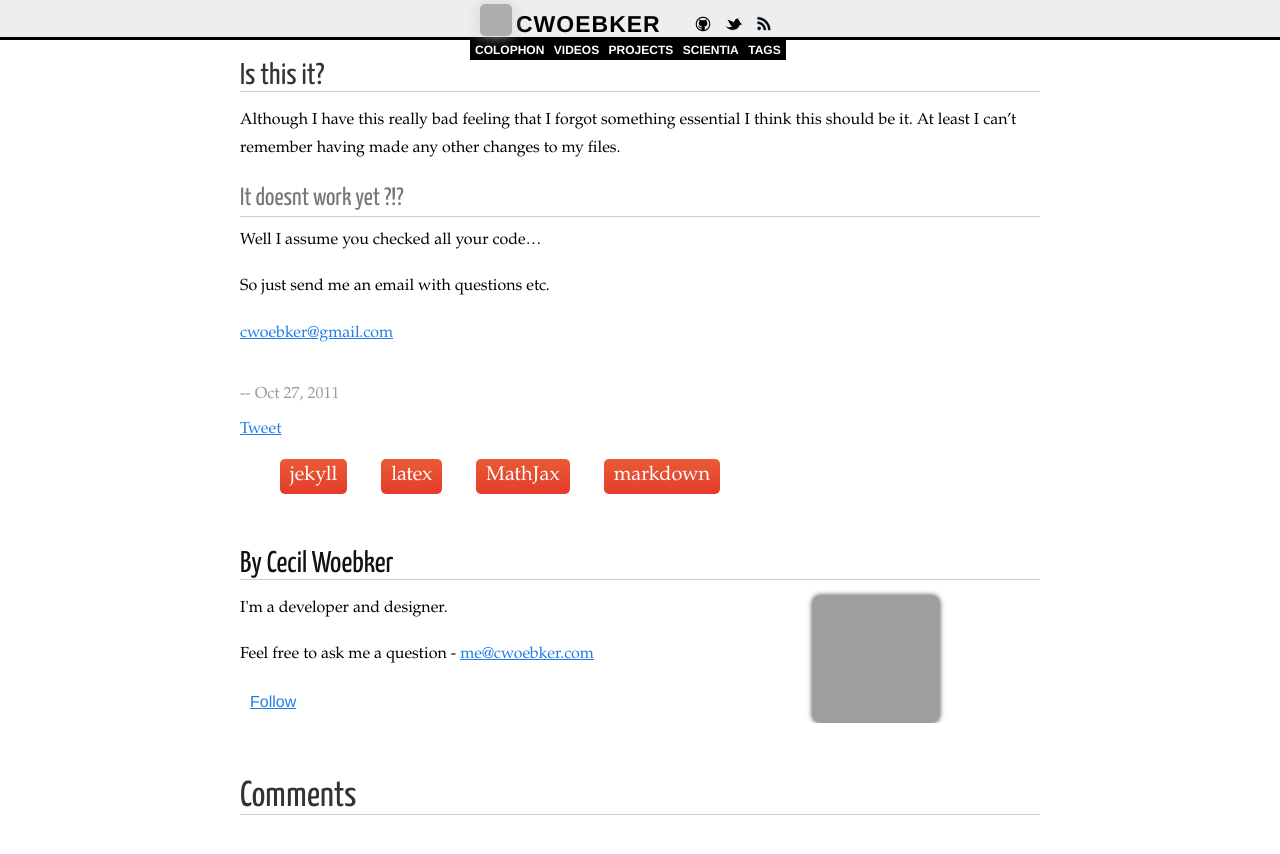
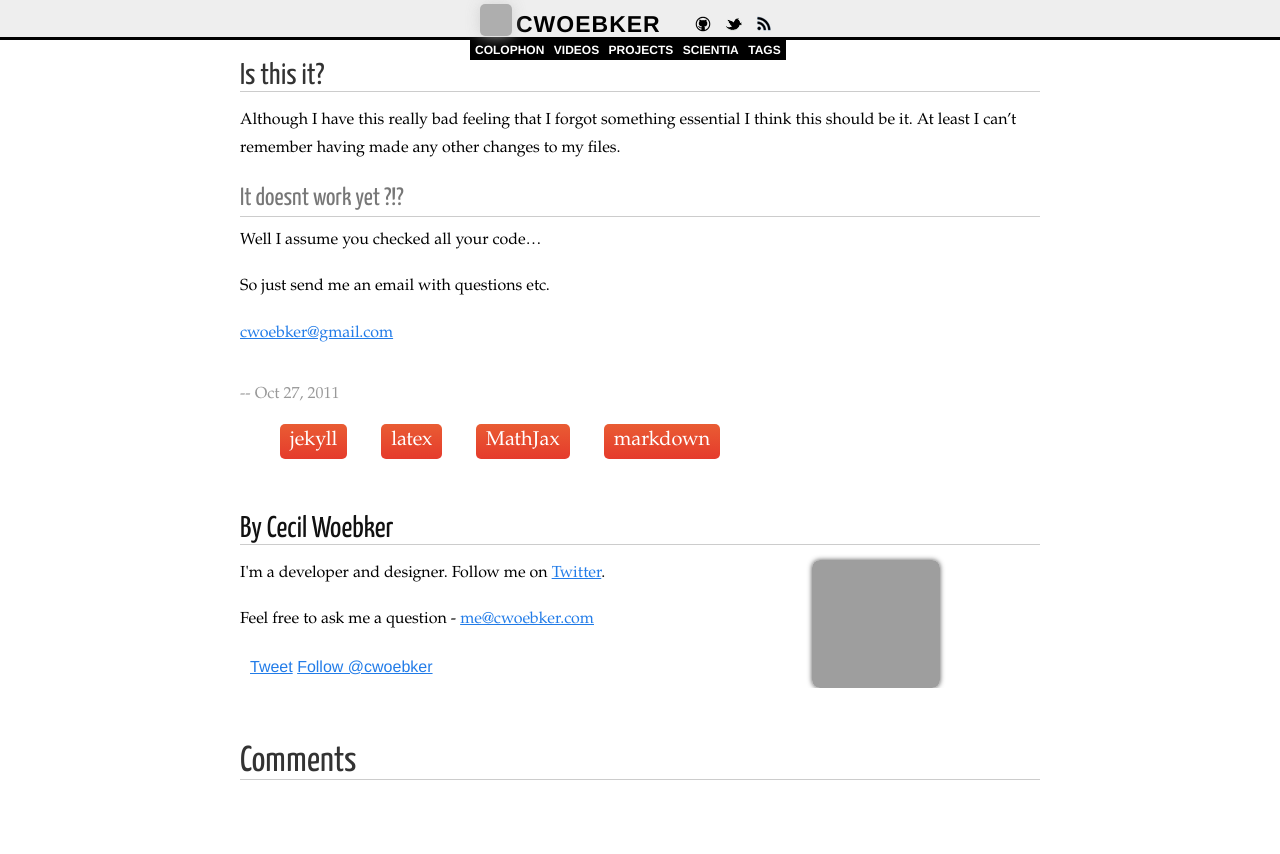
Before and after one commit to cwoebker/.com, a Jekyll site: the page built from _posts/2011-10-27-latex-math-magic.markdown, in a window 1280 px wide and 900 px high, scrolled down 3790 px. Shown: the top 854 px of the window. Built offline with Jekyll 4.4.1, drawn with Linux system fonts in a browser that asks for light colours; Markdown is read by kramdown in place of the engine named in the settings; formulas are drawn with MathJax 3; comment, search, counter and statistics services are not loaded; grey boxes are pictures that could not be loaded.

Commit message:
fixed twitter buttons

```diff
--- a/_includes/about.html
+++ b/_includes/about.html
@@ -1,7 +1,7 @@
 <div id="post_about">
 <h2><a href="/colophon">By Cecil Woebker</a></h2>
 <div id="left">
-<p>I'm a developer and designer.</p>
+<p>I'm a developer and designer. Follow me on <a href="http://twitter.com/cwoebker">Twitter</a>.</p>
 <p>Feel free to ask me a question - <a href="mailto:me@cwoebker.com">me@cwoebker.com</a></p>
 <div id="footerbar">
   <!--
@@ -9,9 +9,12 @@
   <noscript><a href="http://flattr.com/thing/427930/cwoebker" target="_blank">
       <img src="http://api.flattr.com/button/flattr-badge-large.png" alt="Flattr this" title="Flattr this" border="0" /></a></noscript>
   -->
-
-  <a href="http://twitter.com/cwoebker" class="twitter-follow-button" data-show-count="true">Follow</a>
-  <script src="http://platform.twitter.com/widgets.js" type="text/javascript"></script>
+  <div class="social">
+    <a href="https://twitter.com/share" class="twitter-share-button" data-via="cwoebker">Tweet</a>
+    <script>!function(d,s,id){var js,fjs=d.getElementsByTagName(s)[0];if(!d.getElementById(id)){js=d.createElement(s);js.id=id;js.src="//platform.twitter.com/widgets.js";fjs.parentNode.insertBefore(js,fjs);}}(document,"script","twitter-wjs");</script>
+    <a href="https://twitter.com/cwoebker" class="twitter-follow-button" data-show-count="false">Follow @cwoebker</a>
+    <script>!function(d,s,id){var js,fjs=d.getElementsByTagName(s)[0];if(!d.getElementById(id)){js=d.createElement(s);js.id=id;js.src="//platform.twitter.com/widgets.js";fjs.parentNode.insertBefore(js,fjs);}}(document,"script","twitter-wjs");</script>
+  </div>
 
 </div>
 </div>
--- a/_layouts/post.html
+++ b/_layouts/post.html
@@ -16,10 +16,6 @@ external:
     <postamble datetime="{{ post.date | date: "%Y-%m%d" }} ">
 	  -- {{ page.date | date: "%b %d, %Y" }}
     </postamble>
-    <div class="social">
-         <a href="http://twitter.com/share" class="twitter-share-button" data-count="none" data-via="cwoebker">Tweet</a>
-        <script type="text/javascript" src="http://platform.twitter.com/widgets.js"></script>
-    </div>
     <!--<h4>Tags:</h4>-->
     <ul id="post_tags">
     {% for tag in page.tags %}
```
